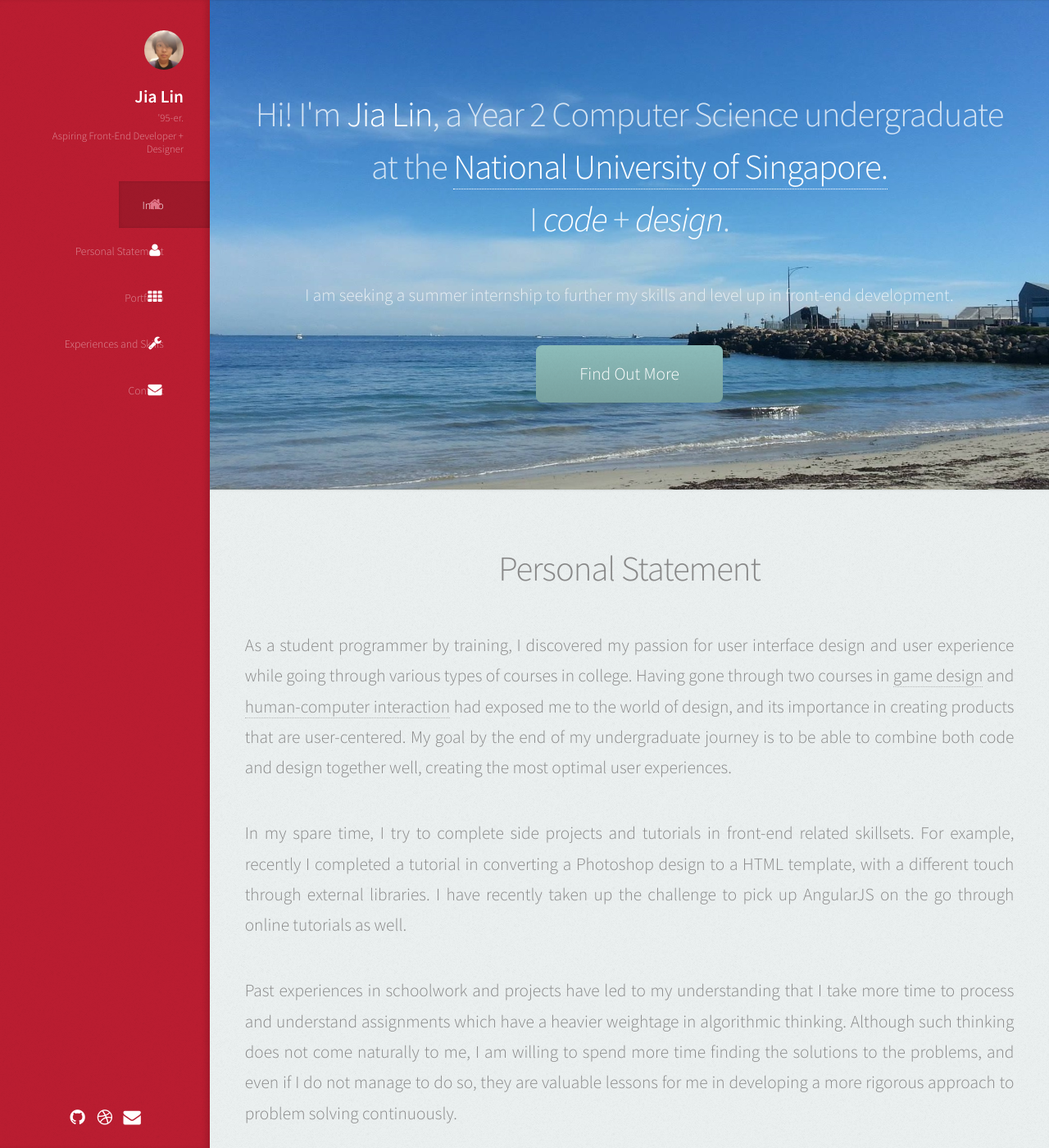
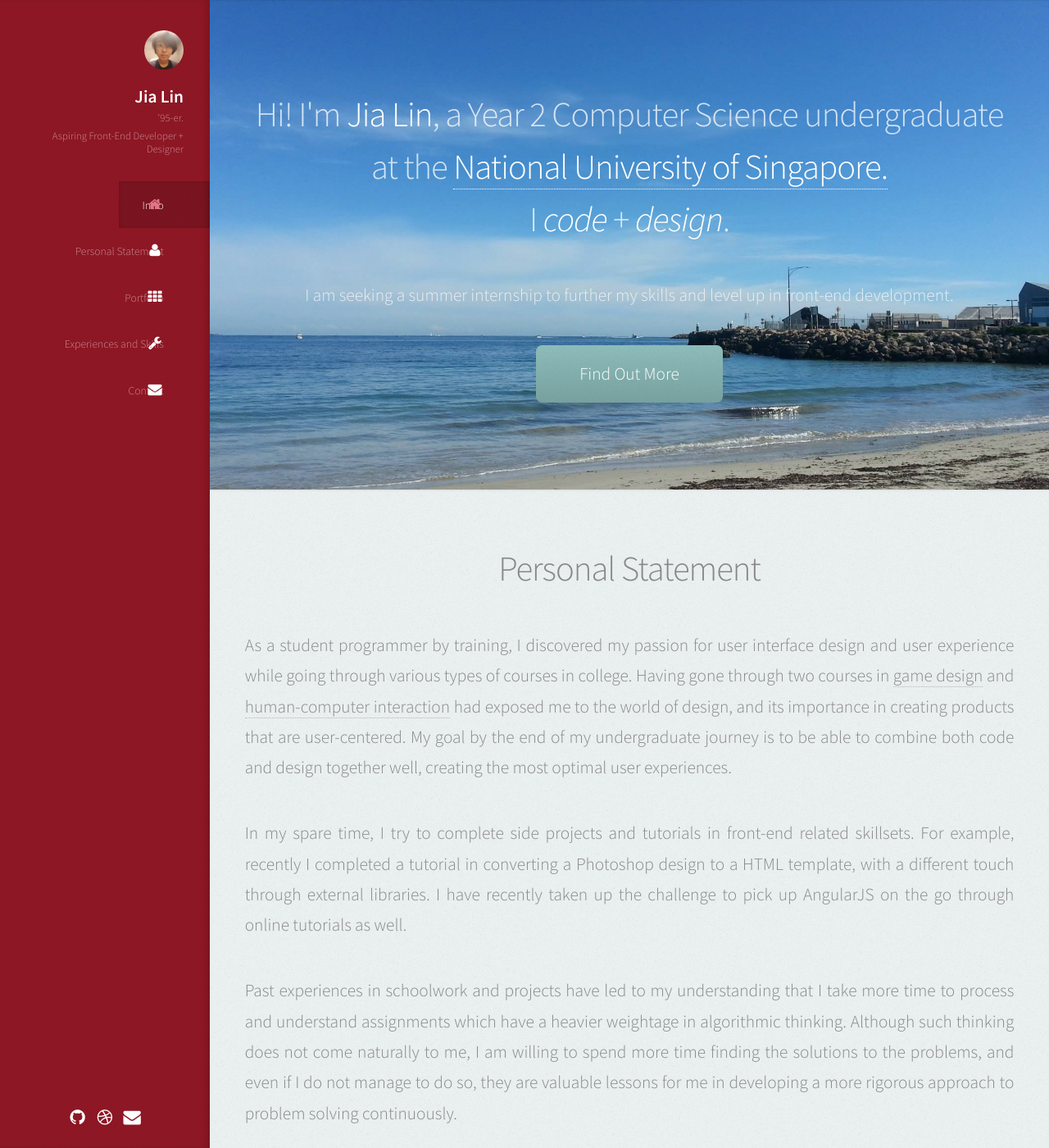
Before and after one commit to jlin95/jlin95.github.io, a Jekyll site: the page index.html, which Jekyll copies as it is, in a window 1280 px wide and 1400 px high. Shown: the whole window at 82% size. Built offline with Jekyll 4.4.1, drawn with Linux system fonts in a browser that asks for light colours; nearby versions of some CDN libraries.

Commit message:
Update main.css

```diff
--- a/assets/css/main.css
+++ b/assets/css/main.css
@@ -1993,7 +1993,7 @@
 		width: 375px;
 		height: 100%;
 		color: #fff;
-		background:#bb1d31 url("images/overlay.png");
+		background:#8f1725 url("images/overlay.png");
 		box-shadow: inset -0.25em 0 0.25em 0 rgba(0, 0, 0, 0.1);
 		text-align: right;
 	}
```
